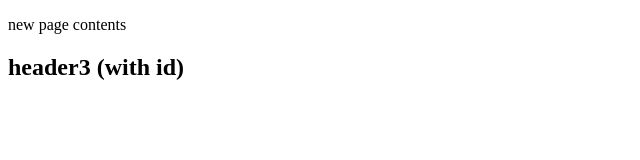
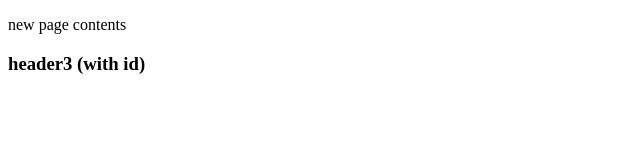
Before and after one commit to amsikking/html_minimal_example, a plain HTML site: page page.html in a window 1280 px wide. Shown: the whole page, without its empty margins (0-640 px from the left). Drawn offline with Linux system fonts and the light colour scheme.

Commit message:
Update page.html

```diff
--- a/page.html
+++ b/page.html
@@ -12,7 +12,7 @@
   <body>
 	<p>new page contents</p>
 
-	<h2 id="header3">header3 (with id)</h4>
+	<h3 id="header3">header3 (with id)</h3>
 
   </body>
 </html>
```
